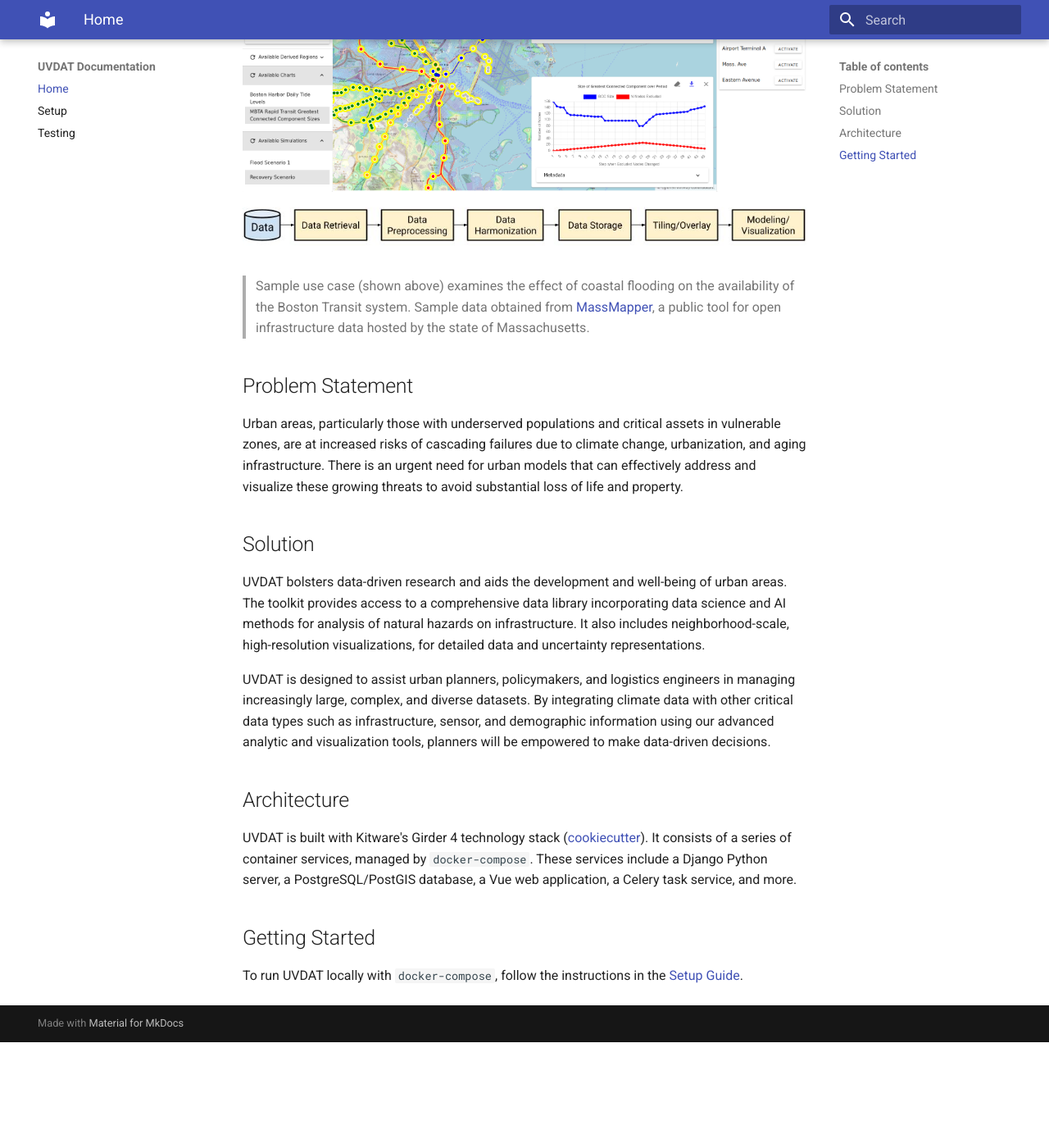
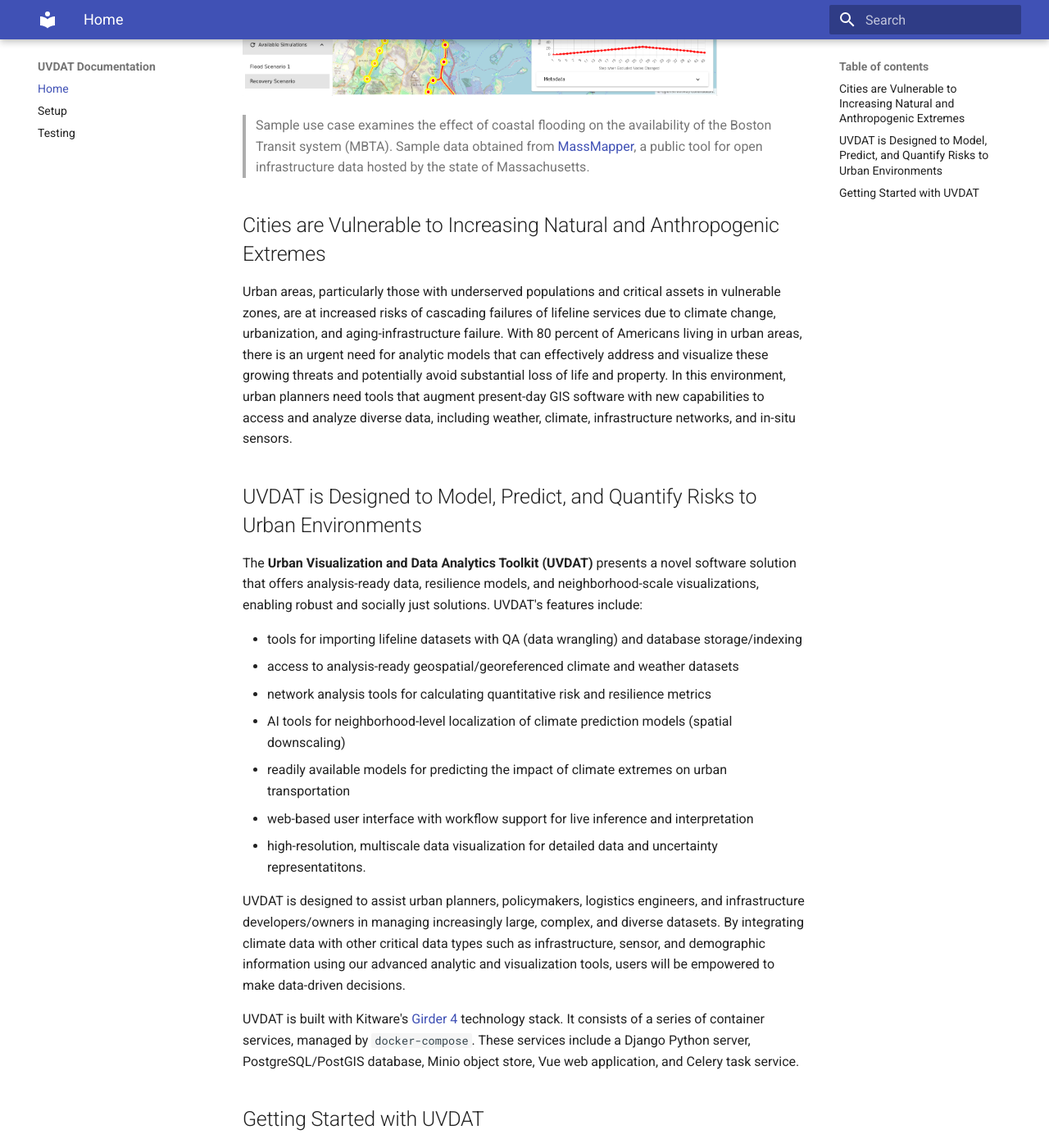
Before and after one commit to OpenGeoscience/uvdat, an MkDocs documentation site: the page built from docs/README.md, in a window 1280 px wide and 1400 px high, scrolled down 634 px. Shown: the whole window at 82% size. Built offline with MkDocs 1.6.1 and Material for MkDocs 9.7.7, drawn with Linux system fonts in a browser that asks for light colours; before the commit the page ends 1905 px from its top, so only the background shows below that; some of the changed text lies outside the part shown.

Commit message:
Editorial changes
Signed-off-by: Anne Haley <anne.haley@kitware.com>

```diff
--- a/docs/README.md
+++ b/docs/README.md
@@ -2,31 +2,38 @@
 [![License][apache-license-image]][license-link]
 
 <p float="left">
-<img style="display: inline-block;" src="kitware.svg" alt="Kitware Logo" width="100">
+<img style="display: inline-block;" src="kitware.svg" alt="Kitware Logo" width="125">
 <img style="display: inline-block;" src="sds_lab.png" alt="NEU SDS Lab Logo" width="100">
 </p>
 
 > Developed by [Kitware Inc.][kitware-link] in collaboration with the [Sustainability and Data Sciences Lab at Northeastern University][sds-lab-link]
 
-Urban planners need better tools to access and analyze diverse data, including weather, climate, infrastructure networks, and in-situ sensors. The **Urban Visualization and Data Analytics Toolkit (UVDAT)** presents a novel software solution, offering analysis-ready data, resilience models, and neighborhood-scale visualizations, enabling robust and socially just solutions.
+![](uvdat_screenshot.png)
+<!-- ![](uvdat_flow.jpg) -->
 
-![](uvdat_screenshot.png)
-![](uvdat_flow.jpg)
+> Sample use case examines the effect of coastal flooding on the availability of the Boston Transit system (MBTA). Sample data obtained from [MassMapper][mass-mapper-link], a public tool for open infrastructure data hosted by the state of Massachusetts.
 
-> Sample use case (shown above) examines the effect of coastal flooding on the availability of the Boston Transit system. Sample data obtained from [MassMapper][mass-mapper-link], a public tool for open infrastructure data hosted by the state of Massachusetts.
+## Cities are Vulnerable to Increasing Natural and Anthropogenic Extremes
 
-## Problem Statement
-Urban areas, particularly those with underserved populations and critical assets in vulnerable zones, are at increased risks of cascading failures due to climate change, urbanization, and aging infrastructure. There is an urgent need for urban models that can effectively address and visualize these growing threats to avoid substantial loss of life and property.
+Urban areas, particularly those with underserved populations and critical assets in vulnerable zones, are at increased risks of cascading failures of lifeline services due to climate change, urbanization, and aging-infrastructure failure. With 80 percent of Americans living in urban areas, there is an urgent need for analytic models that can effectively address and visualize these growing threats and potentially avoid substantial loss of life and property. In this environment, urban planners need tools that augment present-day GIS software with new capabilities to access and analyze diverse data, including weather, climate, infrastructure networks, and in-situ sensors.
 
-## Solution
-UVDAT bolsters data-driven research and aids the development and well-being of urban areas. The toolkit provides access to a comprehensive data library incorporating data science and AI methods for analysis of natural hazards on infrastructure. It also includes neighborhood-scale, high-resolution visualizations, for detailed data and uncertainty representations.
+## UVDAT is Designed to Model, Predict, and Quantify Risks to Urban Environments
 
-UVDAT is designed to assist urban planners, policymakers, and logistics engineers in managing increasingly large, complex, and diverse datasets. By integrating climate data with other critical data types such as infrastructure, sensor, and demographic information using our advanced analytic and visualization tools, planners will be empowered to make data-driven decisions.
+The **Urban Visualization and Data Analytics Toolkit (UVDAT)** presents a novel software solution that offers analysis-ready data, resilience models, and neighborhood-scale visualizations, enabling robust and socially just solutions. UVDAT's features include:
 
-## Architecture
-UVDAT is built with Kitware's Girder 4 technology stack ([cookiecutter][girder-4-cookiecutter-link]). It consists of a series of container services, managed by `docker-compose`. These services include a Django Python server, a PostgreSQL/PostGIS database, a Vue web application, a Celery task service, and more.
+* tools for importing lifeline datasets with QA (data wrangling) and database storage/indexing
+* access to analysis-ready geospatial/georeferenced climate and weather datasets
+* network analysis tools for calculating quantitative risk and resilience metrics
+* AI tools for neighborhood-level localization of climate prediction models (spatial downscaling)
+* readily available models for predicting the impact of climate extremes on urban transportation
+* web-based user interface with workflow support for live inference and interpretation
+* high-resolution, multiscale data visualization for detailed data and uncertainty representatitons.
 
-## Getting Started
+UVDAT is designed to assist urban planners, policymakers, logistics engineers, and infrastructure developers/owners in managing increasingly large, complex, and diverse datasets. By integrating climate data with other critical data types such as infrastructure, sensor, and demographic information using our advanced analytic and visualization tools, users will be empowered to make data-driven decisions.
+
+UVDAT is built with Kitware's [Girder 4][girder-4-cookiecutter-link] technology stack. It consists of a series of container services, managed by `docker-compose`. These services include a Django Python server, PostgreSQL/PostGIS database, Minio object store, Vue web application, and Celery task service.
+
+## Getting Started with UVDAT
 To run UVDAT locally with `docker-compose`, follow the instructions in the [Setup Guide](setup.md).
 
 
```
